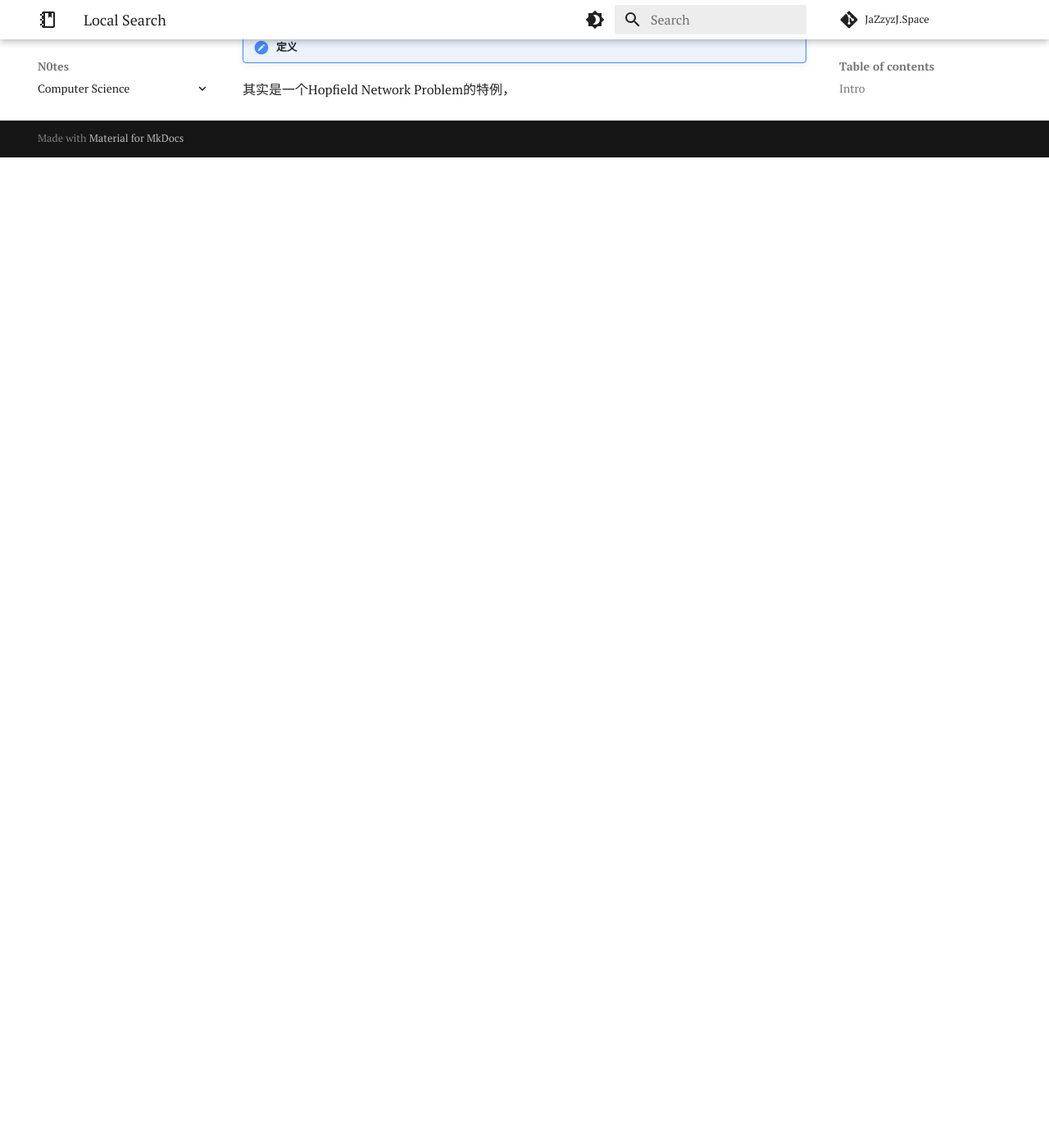
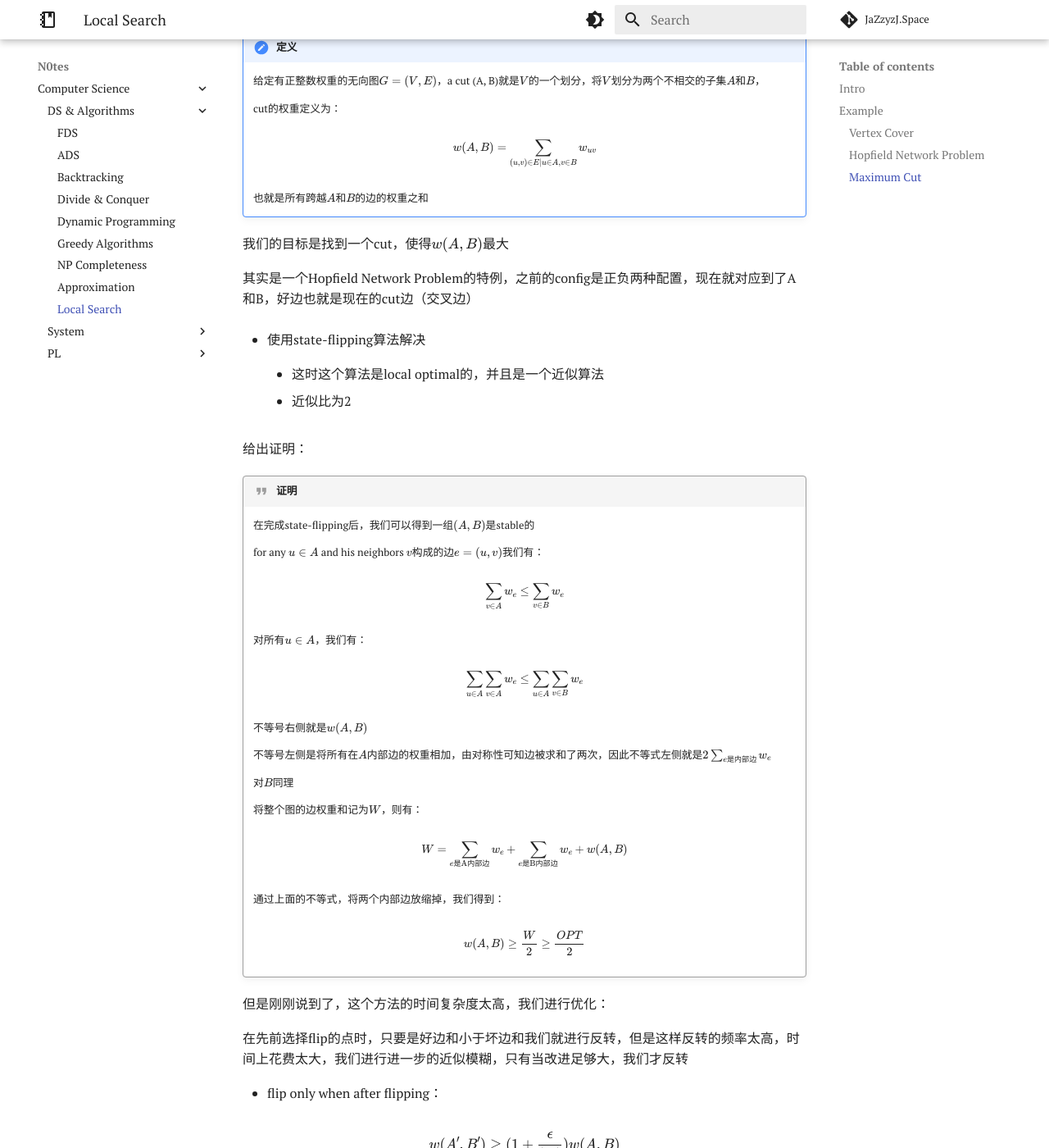
Before and after one commit to JazZyzJ/JazZyzJ.github.io, an MkDocs documentation site: the page built from docs/notes/cs/algorithm/localsearch.md, in a window 1280 px wide and 1400 px high, scrolled down 3619 px. Shown: the whole window at 82% size. Built offline with MkDocs 1.6.1 and Material for MkDocs 9.7.7, drawn with Linux system fonts in a browser that asks for light colours; some web fonts are replaced; comment, search, counter and statistics services are not loaded; before the commit the page ends 3811 px from its top, so only the background shows below that; some of the changed text lies outside the part shown.

Commit message:
finish localsearch

```diff
--- a/docs/notes/cs/algorithm/localsearch.md
+++ b/docs/notes/cs/algorithm/localsearch.md
@@ -146,6 +146,97 @@ $$ \text{local search to maximize objective } 1 $$
 > NP-Hard
 
 !!! note "定义"
+    给定有正整数权重的无向图$G=(V,E)$，a cut (A, B)就是$V$的一个划分，将$V$划分为两个不相交的子集$A$和$B$，
+
+	cut的权重定义为：
+
+	$$
+    w(A,B) = \sum_{(u,v)\in E|u\in A, v\in B}w_{uv}
+	$$
+
+	也就是所有跨越$A$和$B$的边的权重之和
+
+我们的目标是找到一个cut，使得$w(A,B)$最大
+
+其实是一个Hopfield Network Problem的特例，之前的config是正负两种配置，现在就对应到了A和B，好边也就是现在的cut边（交叉边）
+
+- 使用state-flipping算法解决
+
+    - 这时这个算法是local optimal的，并且是一个近似算法
+
+    - 近似比为2
+
+给出证明：
+
+!!! quote "证明"
+
+    在完成state-flipping后，我们可以得到一组$(A,B)$是stable的
+
+	for any $u\in A$ and his neighbors $v$构成的边$e=(u,v)$我们有：
+
+	$$
+	\sum_{v \in A}{w_e} \leq \sum_{v \in B}{w_e}
+	$$
+
+	对所有$u\in A$，我们有：
+
+	$$
+    \sum_{u \in A}{\sum_{v \in A}{w_e}} \leq \sum_{u \in A}{\sum_{v \in B}{w_e}}
+	$$
+
+	不等号右侧就是$w(A,B)$
+
+	不等号左侧是将所有在$A$内部边的权重相加，由对称性可知边被求和了两次，因此不等式左侧就是$2\sum_{e\text{是内部边}}{w_e}$
+
+	对$B$同理
+
+	将整个图的边权重和记为$W$，则有：
+
+	$$
+    W = \sum_{e\text{是A内部边}}{w_e} + \sum_{e\text{是B内部边}}{w_e} + w(A,B)
+	$$
+
+	通过上面的不等式，将两个内部边放缩掉，我们得到：
+
+	$$
+    w(A,B) \geq \frac{W}{2} \geq \frac{OPT}{2}
+	$$
 
 
-其实是一个Hopfield Network Problem的特例，
+但是刚刚说到了，这个方法的时间复杂度太高，我们进行优化：
+
+在先前选择flip的点时，只要是好边和小于坏边和我们就进行反转，但是这样反转的频率太高，时间上花费太大，我们进行进一步的近似模糊，只有当改进足够大，我们才反转
+
+- flip only when after flipping：
+
+
+$$
+w(A',B') \geq (1+\frac{\epsilon}{|V|})w(A,B)
+$$
+
+由于一个不等式：
+
+$$
+(1+\frac{\epsilon}{n})^{\frac{n}{\epsilon}} \geq 2
+$$
+
+这个不等式就是说我要让$w(A',B')$翻倍，需要进行$\frac{n}{\epsilon}$次数的反转
+
+而我们知道最多反转次数是$\log W$，因此这个算法是$O(\frac{n}{\epsilon}\log W)$的，达到了多项式时间复杂度
+
+- 这个近似算法的近似比为
+$$
+2+\frac{\epsilon}{2}
+$$
+
+证明的思路和上面类似，在进行第一步反转判断的时候需要更改不等式，不等号右边加入那个$\frac{\epsilon}{|V|}w(A,B)$其他步骤相同
+
+
+
+
+
+
+
+
+!!! Tip "放大步长"
+	其实这就是相当于在local search的时候，我们每步走的太小了因此慢，这个判断条件就是在放大步长，减少步数
```
Also changed, not shown: other parts of docs/notes/cs/algorithm/localsearch.md (+1 -1 lines).
